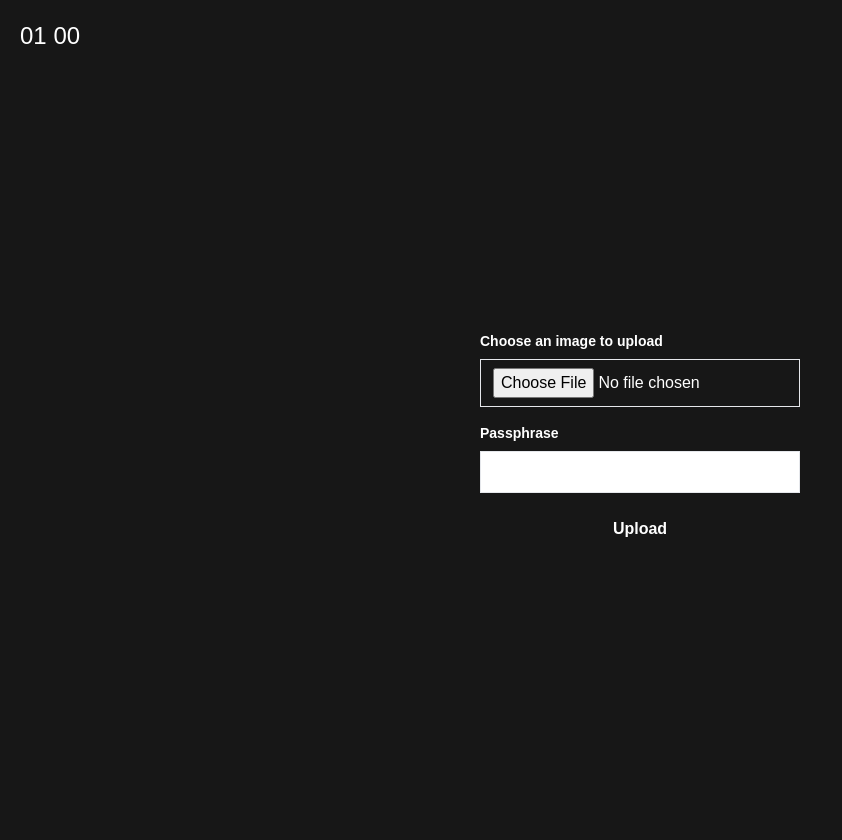
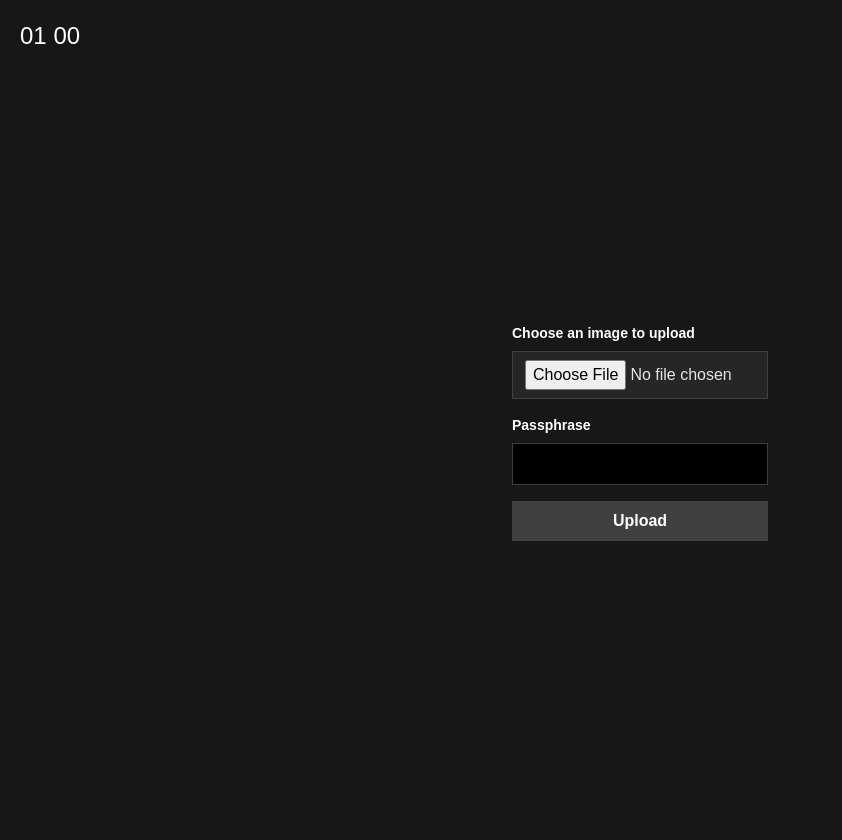
Before and after one commit to TonyTheTaiga/taigaishida, a FastAPI app: page /upload in a window 1280 px wide. Shown: the whole page, without its empty margins (0-842 px from the left). Run offline with FastAPI, Linux system fonts and the light colour scheme; some web fonts are replaced.

Commit message:
minify css

```diff
--- a/taigaishida/static/styles/2023.css
+++ b/taigaishida/static/styles/2023.css
@@ -1,97 +1,39 @@
-/*
-! tailwindcss v3.3.2 | MIT License | https://tailwindcss.com
-*/
-
-/*
-1. Prevent padding and border from affecting element width. (https://github.com/mozdevs/cssremedy/issues/4)
-2. Allow adding a border to an element by just adding a border-width. (https://github.com/tailwindcss/tailwindcss/pull/116)
-*/
-
+/*! tailwindcss v3.3.5 | MIT License | https://tailwindcss.com*/
 *,
-::before,
-::after {
+:after,
+:before {
   box-sizing: border-box;
-  /* 1 */
-  border-width: 0;
-  /* 2 */
-  border-style: solid;
-  /* 2 */
-  border-color: #e5e7eb;
-  /* 2 */
+  border: 0 solid #e5e7eb;
 }
-
-::before,
-::after {
-  --tw-content: '';
+:after,
+:before {
+  --tw-content: "";
 }
-
-/*
-1. Use a consistent sensible line-height in all browsers.
-2. Prevent adjustments of font size after orientation changes in iOS.
-3. Use a more readable tab size.
-4. Use the user's configured `sans` font-family by default.
-5. Use the user's configured `sans` font-feature-settings by default.
-6. Use the user's configured `sans` font-variation-settings by default.
-*/
-
 html {
   line-height: 1.5;
-  /* 1 */
   -webkit-text-size-adjust: 100%;
-  /* 2 */
   -moz-tab-size: 4;
-  /* 3 */
   -o-tab-size: 4;
-     tab-size: 4;
-  /* 3 */
-  font-family: ui-sans-serif, system-ui, -apple-system, BlinkMacSystemFont, "Segoe UI", Roboto, "Helvetica Neue", Arial, "Noto Sans", sans-serif, "Apple Color Emoji", "Segoe UI Emoji", "Segoe UI Symbol", "Noto Color Emoji";
-  /* 4 */
+  tab-size: 4;
+  font-family: ui-sans-serif, system-ui, -apple-system, BlinkMacSystemFont,
+    Segoe UI, Roboto, Helvetica Neue, Arial, Noto Sans, sans-serif,
+    Apple Color Emoji, Segoe UI Emoji, Segoe UI Symbol, Noto Color Emoji;
   font-feature-settings: normal;
-  /* 5 */
   font-variation-settings: normal;
-  /* 6 */
 }
-
-/*
-1. Remove the margin in all browsers.
-2. Inherit line-height from `html` so users can set them as a class directly on the `html` element.
-*/
-
 body {
   margin: 0;
-  /* 1 */
   line-height: inherit;
-  /* 2 */
 }
-
-/*
-1. Add the correct height in Firefox.
-2. Correct the inheritance of border color in Firefox. (https://bugzilla.mozilla.org/show_bug.cgi?id=190655)
-3. Ensure horizontal rules are visible by default.
-*/
-
 hr {
   height: 0;
-  /* 1 */
   color: inherit;
-  /* 2 */
   border-top-width: 1px;
-  /* 3 */
 }
-
-/*
-Add the correct text decoration in Chrome, Edge, and Safari.
-*/
-
 abbr:where([title]) {
   -webkit-text-decoration: underline dotted;
-          text-decoration: underline dotted;
+  text-decoration: underline dotted;
 }
-
-/*
-Remove the default font size and weight for headings.
-*/
-
 h1,
 h2,
 h3,
@@ -101,216 +43,101 @@ h6 {
   font-size: inherit;
   font-weight: inherit;
 }
-
-/*
-Reset links to optimize for opt-in styling instead of opt-out.
-*/
-
 a {
   color: inherit;
   text-decoration: inherit;
 }
-
-/*
-Add the correct font weight in Edge and Safari.
-*/
-
 b,
 strong {
   font-weight: bolder;
 }
-
-/*
-1. Use the user's configured `mono` font family by default.
-2. Correct the odd `em` font sizing in all browsers.
-*/
-
 code,
 kbd,
-samp,
-pre {
-  font-family: ui-monospace, SFMono-Regular, Menlo, Monaco, Consolas, "Liberation Mono", "Courier New", monospace;
-  /* 1 */
+pre,
+samp {
+  font-family: ui-monospace, SFMono-Regular, Menlo, Monaco, Consolas,
+    Liberation Mono, Courier New, monospace;
   font-size: 1em;
-  /* 2 */
 }
-
-/*
-Add the correct font size in all browsers.
-*/
-
 small {
   font-size: 80%;
 }
-
-/*
-Prevent `sub` and `sup` elements from affecting the line height in all browsers.
-*/
-
 sub,
 sup {
   font-size: 75%;
   line-height: 0;
   position: relative;
-  vertical-align: baseline;
+  vertical-align: initial;
 }
-
 sub {
   bottom: -0.25em;
 }
-
 sup {
   top: -0.5em;
 }
-
-/*
-1. Remove text indentation from table contents in Chrome and Safari. (https://bugs.chromium.org/p/chromium/issues/detail?id=999088, https://bugs.webkit.org/show_bug.cgi?id=201297)
-2. Correct table border color inheritance in all Chrome and Safari. (https://bugs.chromium.org/p/chromium/issues/detail?id=935729, https://bugs.webkit.org/show_bug.cgi?id=195016)
-3. Remove gaps between table borders by default.
-*/
-
 table {
   text-indent: 0;
-  /* 1 */
   border-color: inherit;
-  /* 2 */
   border-collapse: collapse;
-  /* 3 */
 }
-
-/*
-1. Change the font styles in all browsers.
-2. Remove the margin in Firefox and Safari.
-3. Remove default padding in all browsers.
-*/
-
 button,
 input,
 optgroup,
 select,
 textarea {
   font-family: inherit;
-  /* 1 */
+  font-feature-settings: inherit;
+  font-variation-settings: inherit;
   font-size: 100%;
-  /* 1 */
   font-weight: inherit;
-  /* 1 */
   line-height: inherit;
-  /* 1 */
   color: inherit;
-  /* 1 */
   margin: 0;
-  /* 2 */
   padding: 0;
-  /* 3 */
 }
-
-/*
-Remove the inheritance of text transform in Edge and Firefox.
-*/
-
 button,
 select {
   text-transform: none;
 }
-
-/*
-1. Correct the inability to style clickable types in iOS and Safari.
-2. Remove default button styles.
-*/
-
-button,
-[type='button'],
-[type='reset'],
-[type='submit'] {
+[type="button"],
+[type="reset"],
+[type="submit"],
+button {
   -webkit-appearance: button;
-  /* 1 */
-  background-color: transparent;
-  /* 2 */
+  background-color: initial;
   background-image: none;
-  /* 2 */
 }
-
-/*
-Use the modern Firefox focus style for all focusable elements.
-*/
-
 :-moz-focusring {
   outline: auto;
 }
-
-/*
-Remove the additional `:invalid` styles in Firefox. (https://github.com/mozilla/gecko-dev/blob/2f9eacd9d3d995c937b4251a5557d95d494c9be1/layout/style/res/forms.css#L728-L737)
-*/
-
 :-moz-ui-invalid {
   box-shadow: none;
 }
-
-/*
-Add the correct vertical alignment in Chrome and Firefox.
-*/
-
 progress {
-  vertical-align: baseline;
+  vertical-align: initial;
 }
-
-/*
-Correct the cursor style of increment and decrement buttons in Safari.
-*/
-
 ::-webkit-inner-spin-button,
 ::-webkit-outer-spin-button {
   height: auto;
 }
-
-/*
-1. Correct the odd appearance in Chrome and Safari.
-2. Correct the outline style in Safari.
-*/
-
-[type='search'] {
+[type="search"] {
   -webkit-appearance: textfield;
-  /* 1 */
   outline-offset: -2px;
-  /* 2 */
 }
-
-/*
-Remove the inner padding in Chrome and Safari on macOS.
-*/
-
 ::-webkit-search-decoration {
   -webkit-appearance: none;
 }
-
-/*
-1. Correct the inability to style clickable types in iOS and Safari.
-2. Change font properties to `inherit` in Safari.
-*/
-
 ::-webkit-file-upload-button {
   -webkit-appearance: button;
-  /* 1 */
   font: inherit;
-  /* 2 */
 }
-
-/*
-Add the correct display in Chrome and Safari.
-*/
-
 summary {
   display: list-item;
 }
-
-/*
-Removes the default spacing and border for appropriate elements.
-*/
-
 blockquote,
+dd,
 dl,
-dd,
+figure,
 h1,
 h2,
 h3,
@@ -318,111 +145,70 @@ h4,
 h5,
 h6,
 hr,
-figure,
 p,
 pre {
   margin: 0;
 }
-
 fieldset {
   margin: 0;
-  padding: 0;
 }
-
+fieldset,
 legend {
   padding: 0;
 }
-
+menu,
 ol,
-ul,
-menu {
+ul {
   list-style: none;
   margin: 0;
   padding: 0;
 }
-
-/*
-Prevent resizing textareas horizontally by default.
-*/
-
+dialog {
+  padding: 0;
+}
 textarea {
   resize: vertical;
 }
-
-/*
-1. Reset the default placeholder opacity in Firefox. (https://github.com/tailwindlabs/tailwindcss/issues/3300)
-2. Set the default placeholder color to the user's configured gray 400 color.
-*/
-
-input::-moz-placeholder, textarea::-moz-placeholder {
+input::-moz-placeholder,
+textarea::-moz-placeholder {
   opacity: 1;
-  /* 1 */
   color: #9ca3af;
-  /* 2 */
 }
-
 input::placeholder,
 textarea::placeholder {
   opacity: 1;
-  /* 1 */
   color: #9ca3af;
-  /* 2 */
 }
-
-/*
-Set the default cursor for buttons.
-*/
-
-button,
-[role="button"] {
+[role="button"],
+button {
   cursor: pointer;
 }
-
-/*
-Make sure disabled buttons don't get the pointer cursor.
-*/
-
 :disabled {
   cursor: default;
 }
-
-/*
-1. Make replaced elements `display: block` by default. (https://github.com/mozdevs/cssremedy/issues/14)
-2. Add `vertical-align: middle` to align replaced elements more sensibly by default. (https://github.com/jensimmons/cssremedy/issues/14#issuecomment-634934210)
-   This can trigger a poorly considered lint error in some tools but is included by design.
-*/
-
+audio,
+canvas,
+embed,
+iframe,
 img,
+object,
 svg,
-video,
-canvas,
-audio,
-iframe,
-embed,
-object {
+video {
   display: block;
-  /* 1 */
   vertical-align: middle;
-  /* 2 */
 }
-
-/*
-Constrain images and videos to the parent width and preserve their intrinsic aspect ratio. (https://github.com/mozdevs/cssremedy/issues/14)
-*/
-
 img,
 video {
   max-width: 100%;
   height: auto;
 }
-
-/* Make elements with the HTML hidden attribute stay hidden by default */
-
 [hidden] {
   display: none;
 }
-
-*, ::before, ::after {
+*,
+::backdrop,
+:after,
+:before {
   --tw-border-spacing-x: 0;
   --tw-border-spacing-y: 0;
   --tw-translate-x: 0;
@@ -432,312 +218,231 @@ video {
   --tw-skew-y: 0;
   --tw-scale-x: 1;
   --tw-scale-y: 1;
-  --tw-pan-x:  ;
-  --tw-pan-y:  ;
-  --tw-pinch-zoom:  ;
+  --tw-pan-x: ;
+  --tw-pan-y: ;
+  --tw-pinch-zoom: ;
   --tw-scroll-snap-strictness: proximity;
-  --tw-gradient-from-position:  ;
-  --tw-gradient-via-position:  ;
-  --tw-gradient-to-position:  ;
-  --tw-ordinal:  ;
-  --tw-slashed-zero:  ;
-  --tw-numeric-figure:  ;
-  --tw-numeric-spacing:  ;
-  --tw-numeric-fraction:  ;
-  --tw-ring-inset:  ;
+  --tw-gradient-from-position: ;
+  --tw-gradient-via-position: ;
+  --tw-gradient-to-position: ;
+  --tw-ordinal: ;
+  --tw-slashed-zero: ;
+  --tw-numeric-figure: ;
+  --tw-numeric-spacing: ;
+  --tw-numeric-fraction: ;
+  --tw-ring-inset: ;
   --tw-ring-offset-width: 0px;
   --tw-ring-offset-color: #fff;
-  --tw-ring-color: rgb(59 130 246 / 0.5);
+  --tw-ring-color: #3b82f680;
   --tw-ring-offset-shadow: 0 0 #0000;
   --tw-ring-shadow: 0 0 #0000;
   --tw-shadow: 0 0 #0000;
   --tw-shadow-colored: 0 0 #0000;
-  --tw-blur:  ;
-  --tw-brightness:  ;
-  --tw-contrast:  ;
-  --tw-grayscale:  ;
-  --tw-hue-rotate:  ;
-  --tw-invert:  ;
-  --tw-saturate:  ;
-  --tw-sepia:  ;
-  --tw-drop-shadow:  ;
-  --tw-backdrop-blur:  ;
-  --tw-backdrop-brightness:  ;
-  --tw-backdrop-contrast:  ;
-  --tw-backdrop-grayscale:  ;
-  --tw-backdrop-hue-rotate:  ;
-  --tw-backdrop-invert:  ;
-  --tw-backdrop-opacity:  ;
-  --tw-backdrop-saturate:  ;
-  --tw-backdrop-sepia:  ;
+  --tw-blur: ;
+  --tw-brightness: ;
+  --tw-contrast: ;
+  --tw-grayscale: ;
+  --tw-hue-rotate: ;
+  --tw-invert: ;
+  --tw-saturate: ;
+  --tw-sepia: ;
+  --tw-drop-shadow: ;
+  --tw-backdrop-blur: ;
+  --tw-backdrop-brightness: ;
+  --tw-backdrop-contrast: ;
+  --tw-backdrop-grayscale: ;
+  --tw-backdrop-hue-rotate: ;
+  --tw-backdrop-invert: ;
+  --tw-backdrop-opacity: ;
+  --tw-backdrop-saturate: ;
+  --tw-backdrop-sepia: ;
 }
-
-::backdrop {
-  --tw-border-spacing-x: 0;
-  --tw-border-spacing-y: 0;
-  --tw-translate-x: 0;
-  --tw-translate-y: 0;
-  --tw-rotate: 0;
-  --tw-skew-x: 0;
-  --tw-skew-y: 0;
-  --tw-scale-x: 1;
-  --tw-scale-y: 1;
-  --tw-pan-x:  ;
-  --tw-pan-y:  ;
-  --tw-pinch-zoom:  ;
-  --tw-scroll-snap-strictness: proximity;
-  --tw-gradient-from-position:  ;
-  --tw-gradient-via-position:  ;
-  --tw-gradient-to-position:  ;
-  --tw-ordinal:  ;
-  --tw-slashed-zero:  ;
-  --tw-numeric-figure:  ;
-  --tw-numeric-spacing:  ;
-  --tw-numeric-fraction:  ;
-  --tw-ring-inset:  ;
-  --tw-ring-offset-width: 0px;
-  --tw-ring-offset-color: #fff;
-  --tw-ring-color: rgb(59 130 246 / 0.5);
-  --tw-ring-offset-shadow: 0 0 #0000;
-  --tw-ring-shadow: 0 0 #0000;
-  --tw-shadow: 0 0 #0000;
-  --tw-shadow-colored: 0 0 #0000;
-  --tw-blur:  ;
-  --tw-brightness:  ;
-  --tw-contrast:  ;
-  --tw-grayscale:  ;
-  --tw-hue-rotate:  ;
-  --tw-invert:  ;
-  --tw-saturate:  ;
-  --tw-sepia:  ;
-  --tw-drop-shadow:  ;
-  --tw-backdrop-blur:  ;
-  --tw-backdrop-brightness:  ;
-  --tw-backdrop-contrast:  ;
-  --tw-backdrop-grayscale:  ;
-  --tw-backdrop-hue-rotate:  ;
-  --tw-backdrop-invert:  ;
-  --tw-backdrop-opacity:  ;
-  --tw-backdrop-saturate:  ;
-  --tw-backdrop-sepia:  ;
-}
-
 .static {
   position: static;
 }
-
+.absolute {
+  position: absolute;
+}
+.relative {
+  position: relative;
+}
+.left-1\/2 {
+  left: 50%;
+}
+.top-1\/2 {
+  top: 50%;
+}
 .mx-5 {
   margin-left: 1.25rem;
   margin-right: 1.25rem;
 }
-
 .mx-auto {
   margin-left: auto;
   margin-right: auto;
 }
-
 .mb-2 {
   margin-bottom: 0.5rem;
 }
-
 .mb-4 {
   margin-bottom: 1rem;
 }
-
+.mt-4 {
+  margin-top: 1rem;
+}
 .block {
   display: block;
 }
-
-.inline {
-  display: inline;
-}
-
 .flex {
   display: flex;
 }
-
 .grid {
   display: grid;
 }
-
+.h-5 {
+  height: 1.25rem;
+}
 .h-screen {
   height: 100vh;
 }
-
+.w-5 {
+  width: 1.25rem;
+}
 .w-full {
   width: 100%;
 }
-
 .max-w-xs {
   max-width: 20rem;
 }
-
-.transform {
-  transform: translate(var(--tw-translate-x), var(--tw-translate-y)) rotate(var(--tw-rotate)) skewX(var(--tw-skew-x)) skewY(var(--tw-skew-y)) scaleX(var(--tw-scale-x)) scaleY(var(--tw-scale-y));
+.-translate-x-1\/2 {
+  --tw-translate-x: -50%;
 }
-
-.appearance-none {
-  -webkit-appearance: none;
-     -moz-appearance: none;
-          appearance: none;
+.-translate-x-1\/2,
+.-translate-y-1\/2 {
+  transform: translate(var(--tw-translate-x), var(--tw-translate-y))
+    rotate(var(--tw-rotate)) skewX(var(--tw-skew-x)) skewY(var(--tw-skew-y))
+    scaleX(var(--tw-scale-x)) scaleY(var(--tw-scale-y));
 }
-
+.-translate-y-1\/2 {
+  --tw-translate-y: -50%;
+}
+.transform-gpu {
+  transform: translate3d(var(--tw-translate-x), var(--tw-translate-y), 0)
+    rotate(var(--tw-rotate)) skewX(var(--tw-skew-x)) skewY(var(--tw-skew-y))
+    scaleX(var(--tw-scale-x)) scaleY(var(--tw-scale-y));
+}
 .place-items-center {
   place-items: center;
 }
-
 .items-center {
   align-items: center;
 }
-
 .justify-center {
   justify-content: center;
 }
-
-.justify-between {
-  justify-content: space-between;
+.overflow-hidden {
+  overflow: hidden;
 }
-
-.rounded {
-  border-radius: 0.25rem;
+.rounded-full {
+  border-radius: 9999px;
 }
-
 .border {
   border-width: 1px;
 }
-
-.bg-blue-500 {
+.border-2 {
+  border-width: 2px;
+}
+.border-neutral-700 {
+  --tw-border-opacity: 1;
+  border-color: rgb(64 64 64 / var(--tw-border-opacity));
+}
+.border-white {
+  --tw-border-opacity: 1;
+  border-color: rgb(255 255 255 / var(--tw-border-opacity));
+}
+.border-t-transparent {
+  border-top-color: #0000;
+}
+.bg-black {
   --tw-bg-opacity: 1;
-  background-color: rgb(59 130 246 / var(--tw-bg-opacity));
+  background-color: rgb(0 0 0 / var(--tw-bg-opacity));
 }
-
+.bg-neutral-700 {
+  --tw-bg-opacity: 1;
+  background-color: rgb(64 64 64 / var(--tw-bg-opacity));
+}
+.bg-neutral-800 {
+  --tw-bg-opacity: 1;
+  background-color: rgb(38 38 38 / var(--tw-bg-opacity));
+}
 .bg-neutral-900 {
   --tw-bg-opacity: 1;
   background-color: rgb(23 23 23 / var(--tw-bg-opacity));
 }
-
-.bg-white {
-  --tw-bg-opacity: 1;
-  background-color: rgb(255 255 255 / var(--tw-bg-opacity));
-}
-
 .object-scale-down {
   -o-object-fit: scale-down;
-     object-fit: scale-down;
+  object-fit: scale-down;
 }
-
+.p-8 {
+  padding: 2rem;
+}
 .px-3 {
   padding-left: 0.75rem;
   padding-right: 0.75rem;
 }
-
 .px-4 {
   padding-left: 1rem;
   padding-right: 1rem;
 }
-
-.px-8 {
-  padding-left: 2rem;
-  padding-right: 2rem;
-}
-
 .py-2 {
   padding-top: 0.5rem;
   padding-bottom: 0.5rem;
 }
-
 .pb-10 {
   padding-bottom: 2.5rem;
 }
-
-.pb-8 {
-  padding-bottom: 2rem;
-}
-
 .pt-5 {
   padding-top: 1.25rem;
 }
-
-.pt-6 {
-  padding-top: 1.5rem;
-}
-
 .font-main {
   font-family: MPlus1, sans-serif;
 }
-
 .text-2xl {
   font-size: 1.5rem;
   line-height: 2rem;
 }
-
 .text-sm {
   font-size: 0.875rem;
   line-height: 1.25rem;
 }
-
 .font-bold {
   font-weight: 700;
 }
-
-.leading-tight {
-  line-height: 1.25;
+.text-neutral-200 {
+  --tw-text-opacity: 1;
+  color: rgb(229 229 229 / var(--tw-text-opacity));
 }
-
-.text-gray-700 {
-  --tw-text-opacity: 1;
-  color: rgb(55 65 81 / var(--tw-text-opacity));
-}
-
 .text-white {
   --tw-text-opacity: 1;
   color: rgb(255 255 255 / var(--tw-text-opacity));
 }
-
-.shadow {
-  --tw-shadow: 0 1px 3px 0 rgb(0 0 0 / 0.1), 0 1px 2px -1px rgb(0 0 0 / 0.1);
-  --tw-shadow-colored: 0 1px 3px 0 var(--tw-shadow-color), 0 1px 2px -1px var(--tw-shadow-color);
-  box-shadow: var(--tw-ring-offset-shadow, 0 0 #0000), var(--tw-ring-shadow, 0 0 #0000), var(--tw-shadow);
+@font-face {
+  font-family: KoushikiSans;
+  src: url(/static/fonts/MPLUS1-VariableFont_wght.ttf);
 }
-
-.shadow-md {
-  --tw-shadow: 0 4px 6px -1px rgb(0 0 0 / 0.1), 0 2px 4px -2px rgb(0 0 0 / 0.1);
-  --tw-shadow-colored: 0 4px 6px -1px var(--tw-shadow-color), 0 2px 4px -2px var(--tw-shadow-color);
-  box-shadow: var(--tw-ring-offset-shadow, 0 0 #0000), var(--tw-ring-shadow, 0 0 #0000), var(--tw-shadow);
+@font-face {
+  font-family: MPlus1;
+  src: url(/static/fonts/MPLUS1-VariableFont_wght.ttf);
 }
-
-@font-face {
-  font-family: "KoushikiSans";
-
-  /* src: url("/static/fonts/koushiki/KoushikiSans-Thin.ttf"); */
-
-  src: url("/static/fonts/MPLUS1-VariableFont_wght.ttf");
-}
-
-@font-face {
-  font-family: "MPlus1";
-
-  src: url("/static/fonts/MPLUS1-VariableFont_wght.ttf");
-}
-
 .image-transition {
   transition: all 0.5s ease-in-out;
 }
-
 .h-screen-95 {
   height: 95vh;
 }
-
 .h-screen-5 {
   height: 5vh;
 }
-
-.hover\:bg-blue-700:hover {
+.hover\:bg-neutral-600:hover {
   --tw-bg-opacity: 1;
-  background-color: rgb(29 78 216 / var(--tw-bg-opacity));
+  background-color: rgb(82 82 82 / var(--tw-bg-opacity));
 }
-
-.focus\:outline-none:focus {
-  outline: 2px solid transparent;
-  outline-offset: 2px;
-}
```
